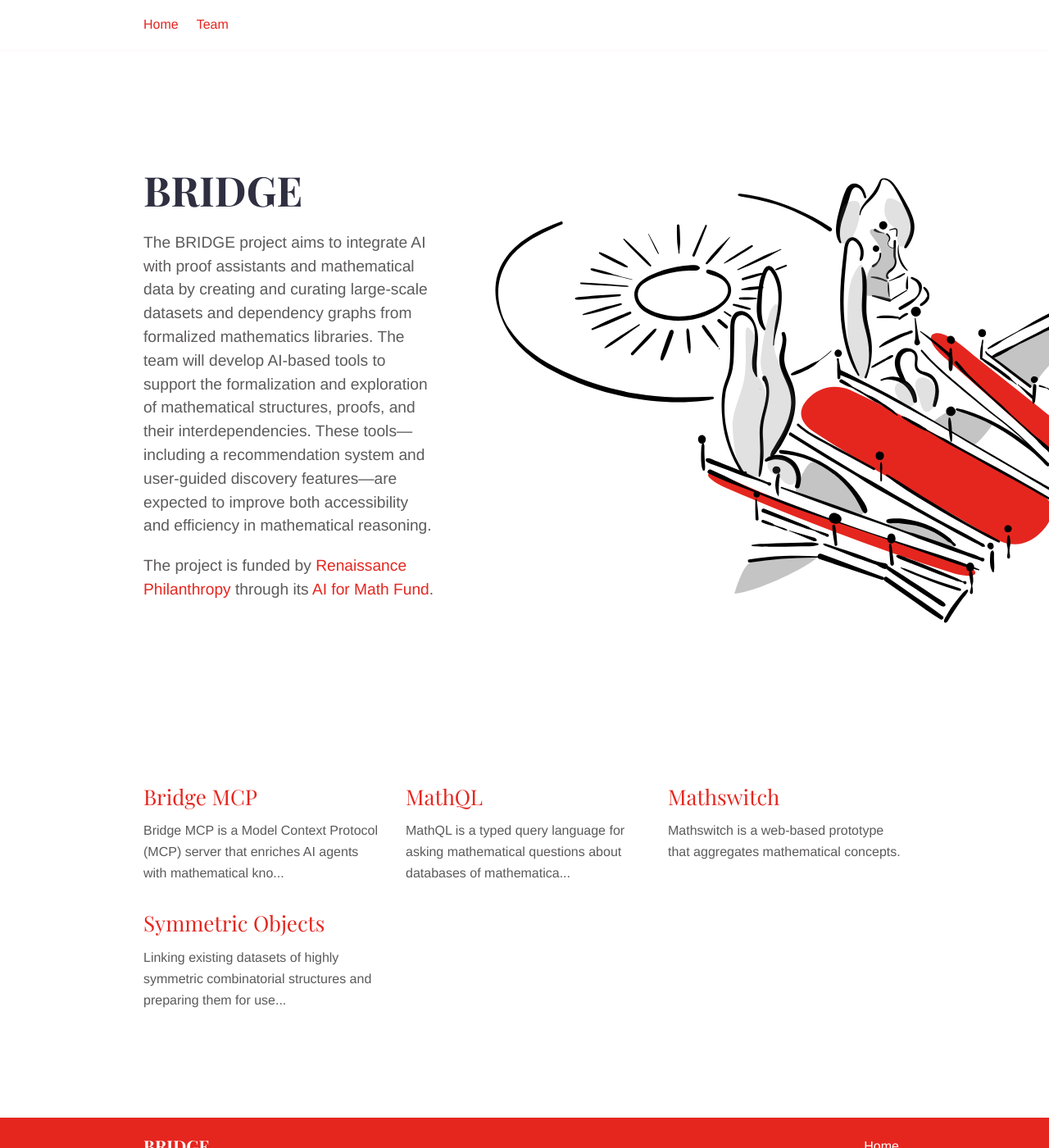
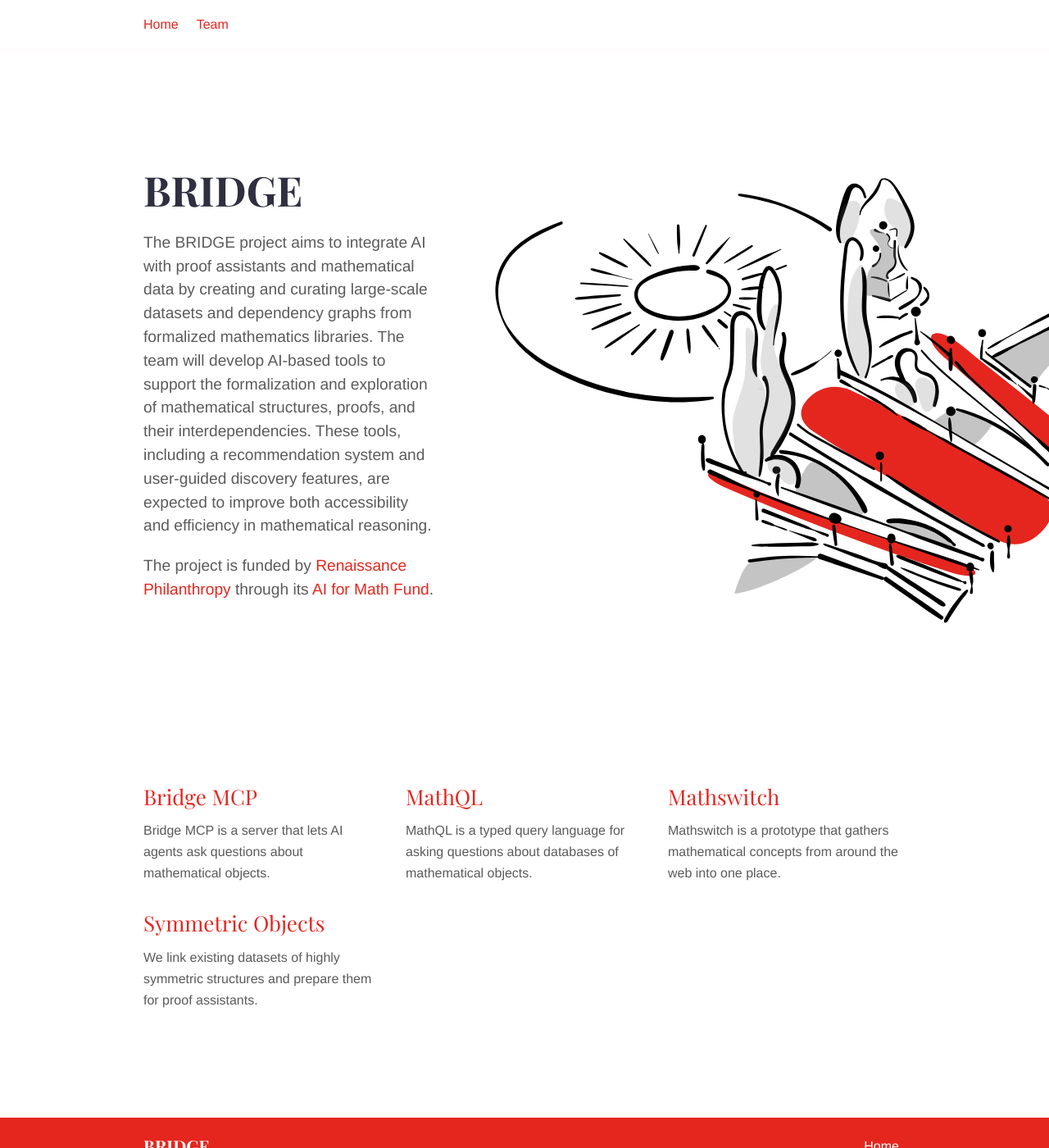
Before and after one commit to IMFM-SI/bridge-site, a Jekyll site: the page built from index.md, in a window 1280 px wide and 1400 px high. Shown: the whole window at 82% size. Built offline with Jekyll 4.4.1, drawn with Linux system fonts in a browser that asks for light colours.

Commit message:
Update project descriptions

```diff
--- a/_projects/mathswitch.md
+++ b/_projects/mathswitch.md
@@ -3,6 +3,6 @@ title: "Mathswitch"
 weight: 3
 ---
 
-[Mathswitch](https://mathswitch.xyz) is a web-based prototype that aggregates mathematical concepts.
+[Mathswitch](https://mathswitch.xyz) is a prototype that gathers mathematical concepts from around the web into one place.
 
-Concepts from Wikidata, Wikipedia, nLab, MathWorld, ProofWiki, Encyclopedia of Mathematics, and Agda Unimath are collected into a unified, searchable interface.
+The same concept is described in many places: Wikidata, Wikipedia, nLab, MathWorld, ProofWiki, the Encyclopedia of Mathematics, and Agda Unimath. Mathswitch collects the descriptions into a single searchable interface.
--- a/_projects/mcp.md
+++ b/_projects/mcp.md
@@ -3,6 +3,6 @@ title: "Bridge MCP"
 weight: 1
 ---
 
-[Bridge MCP](https://github.com/IMFM-SI/bridge-mcp) is a Model Context Protocol (MCP) server that enriches AI agents with mathematical knowledge.
+[Bridge MCP](https://github.com/IMFM-SI/bridge-mcp) is a server that lets AI agents ask questions about mathematical objects.
 
-It gives agents access to collections of mathematical objects through MathQL, a small, typed query language. A MathQL query names one or more domains of objects, states a condition the objects must satisfy, and lists the expressions to return; it is type-checked, compiled to SQL, and run against a bundled database of mathematical objects. The server installs as a single command and works with any MCP client, such as Claude Desktop.
+The agent poses its questions in [MathQL](/projects/bridge-query-language/), and the server answers them from a database of mathematical objects. It speaks the Model Context Protocol, so any MCP client can use it, Claude Desktop for instance. A small database ships with the server, so it works out of the box: install it with a single command, point your client at it, and start asking questions.
--- a/_projects/symob.md
+++ b/_projects/symob.md
@@ -3,13 +3,13 @@ title: "Symmetric Objects"
 weight: 4
 ---
 
-Linking existing datasets of highly symmetric combinatorial structures and preparing them for use with proof assistants.
+We link existing datasets of highly symmetric structures and prepare them for proof assistants.
 
 ## Finding links via maniplexes
 
-Our first cross-linked dataset is built around *maniplexes* — a unifying framework that captures graphs, maps on surfaces, and abstract polytopes in a common language. Maniplexes are matched via canonical forms to existing resources such as the House of Graphs and Potočnik's [censuses of highly symmetric tetravalent graphs](https://graphsym.net).
+Our first cross-linked dataset is built around *maniplexes*, a unifying framework that captures graphs, maps on surfaces, and abstract polytopes in a common language. Maniplexes are matched via canonical forms to existing resources such as the House of Graphs and Potočnik's [censuses of highly symmetric tetravalent graphs](https://graphsym.net).
 
-Download: [symob.zip](https://mathswitch.xyz/symob.zip) (32,9 MB; Katja Berčič, Gabe Cunningham, Andrés David Santamaría-Galvis, and Janoš Vidali).
+Download: [symob.zip](https://mathswitch.xyz/symob.zip) (32.9 MB; Katja Berčič, Gabe Cunningham, Andrés David Santamaría-Galvis, and Janoš Vidali).
 
 ## Certificates for proof assistants
 
--- a/index.md
+++ b/index.md
@@ -10,6 +10,6 @@ show_call_box: false
 
 # BRIDGE
 
-The BRIDGE project aims to integrate AI with proof assistants and mathematical data by creating and curating large-scale datasets and dependency graphs from formalized mathematics libraries. The team will develop AI-based tools to support the formalization and exploration of mathematical structures, proofs, and their interdependencies. These tools—including a recommendation system and user-guided discovery features—are expected to improve both accessibility and efficiency in mathematical reasoning.
+The BRIDGE project aims to integrate AI with proof assistants and mathematical data by creating and curating large-scale datasets and dependency graphs from formalized mathematics libraries. The team will develop AI-based tools to support the formalization and exploration of mathematical structures, proofs, and their interdependencies. These tools, including a recommendation system and user-guided discovery features, are expected to improve both accessibility and efficiency in mathematical reasoning.
 
 The project is funded by [Renaissance Philanthropy](https://www.renaissancephilanthropy.org/) through its [AI for Math Fund](https://www.renaissancephilanthropy.org/ai-for-math-fund).
```
Also changed, not shown: _projects/bridge-query-language.md (+1 -1 lines).
